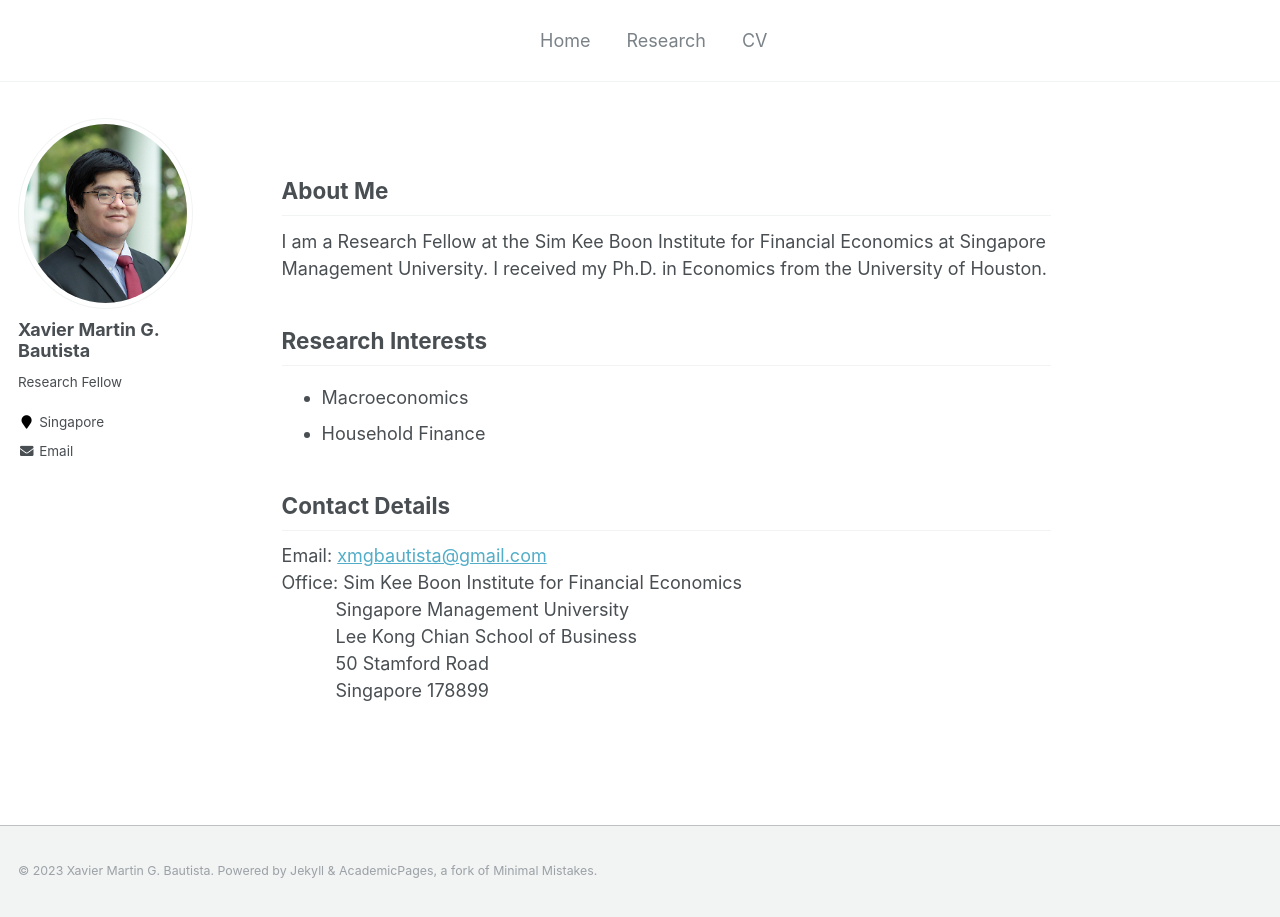
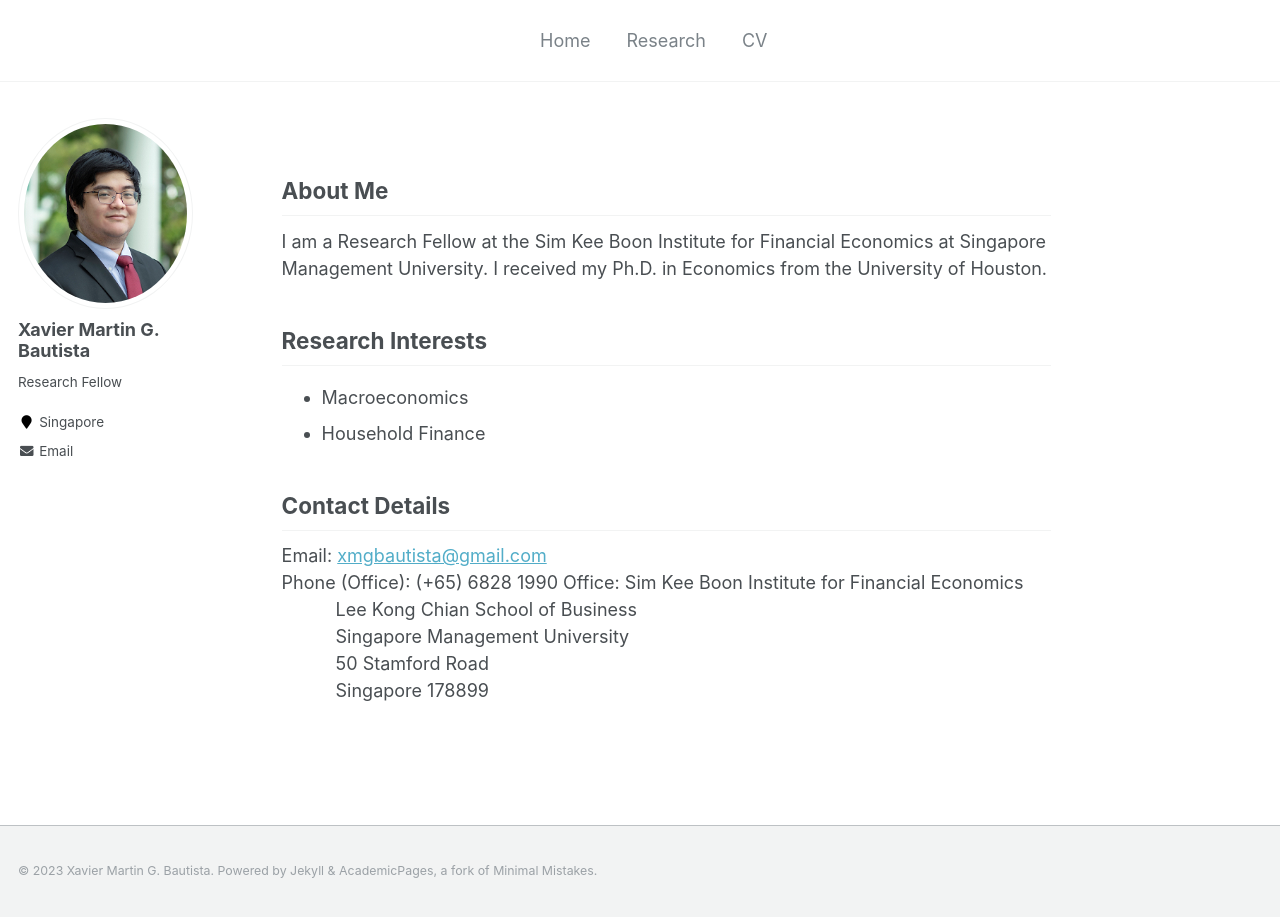
Before and after one commit to xmgbautista/xmgbautista.github.io, a Jekyll site: the page built from _pages/about.md, in a window 1280 px wide. Built offline with Jekyll 4.4.1, drawn with Linux system fonts in a browser that asks for light colours.

Commit message:
Update about.md

```diff
--- a/_pages/about.md
+++ b/_pages/about.md
@@ -26,8 +26,9 @@ Economics from the University of Houston.
 
 ## Contact Details
 Email: [xmgbautista@gmail.com](mailto:xmgbautista@gmail.com) <br>
+Phone (Office): (+65) 6828 1990
 Office: Sim Kee Boon Institute for Financial Economics <br>
+&emsp;&emsp;&emsp;Lee Kong Chian School of Business <br>
 &emsp;&emsp;&emsp;Singapore Management University <br>
-&emsp;&emsp;&emsp;Lee Kong Chian School of Business <br>
 &emsp;&emsp;&emsp;50 Stamford Road <br>
 &emsp;&emsp;&emsp;Singapore 178899
```
